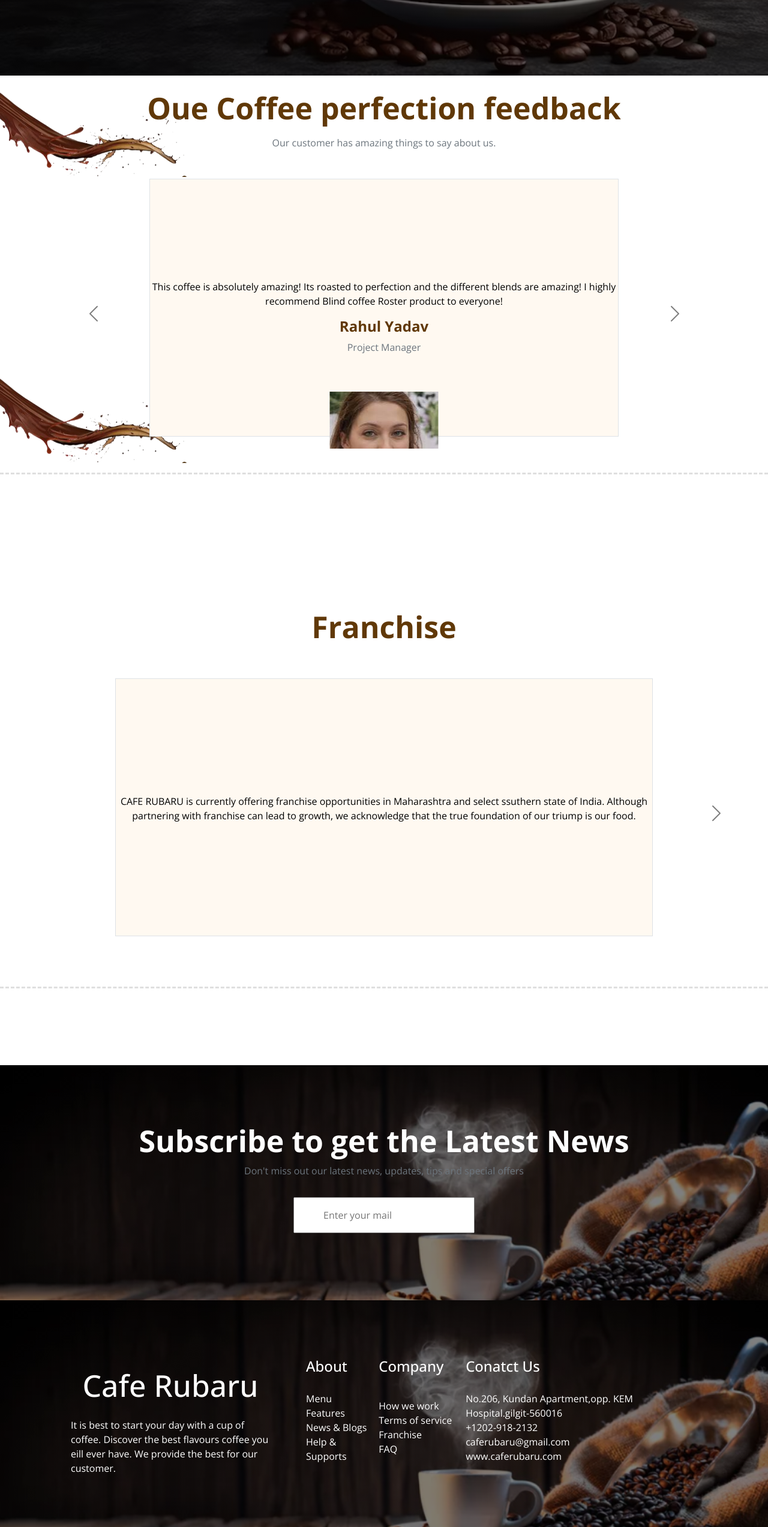
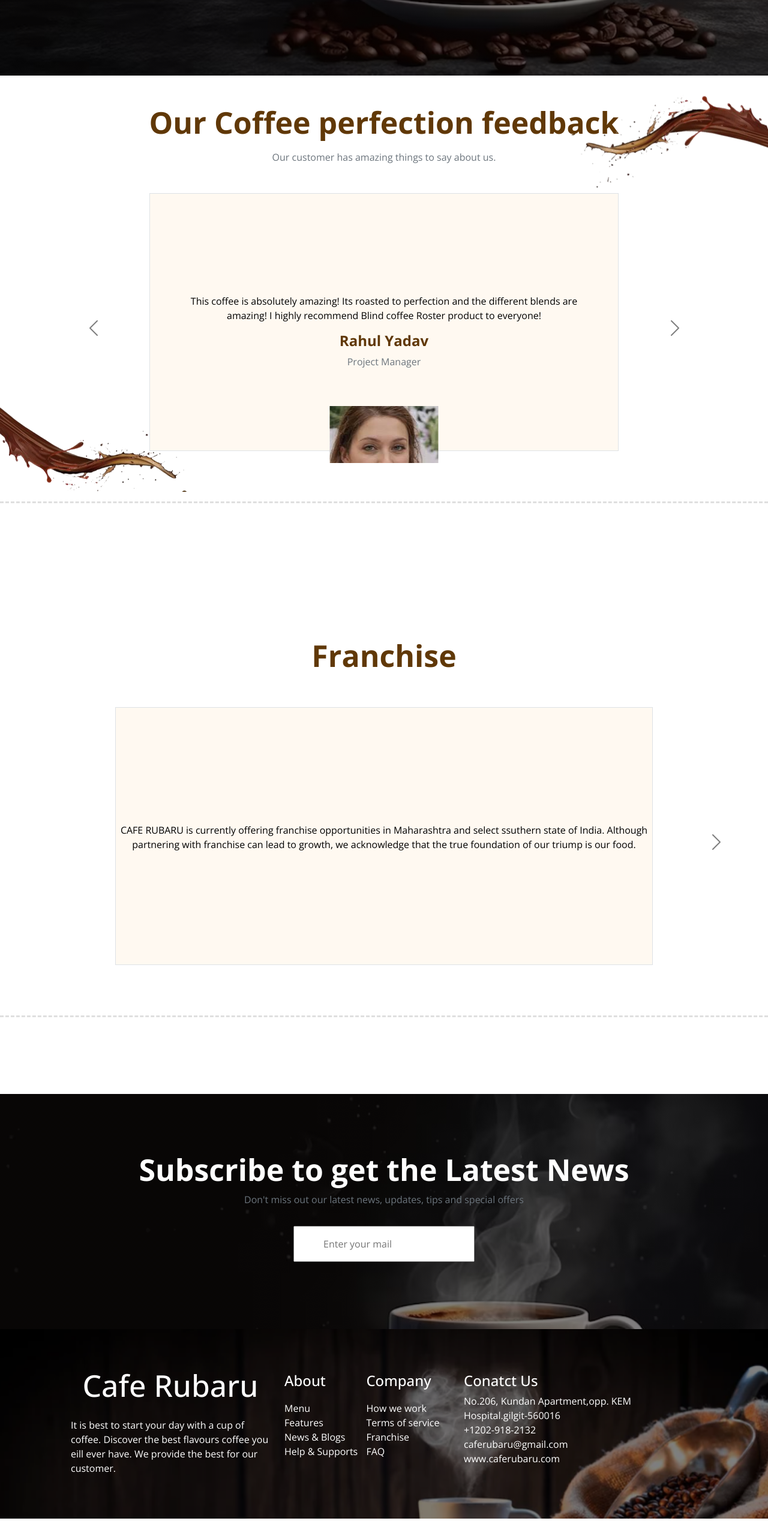
Before and after one commit to Rahulyadav550/coffee_webpage, a plain HTML site: page index.html in a window 1280 px wide. Shown: the part 2934-5480 px from the top of the page at 60% size. Drawn offline with nearby package versions, Linux system fonts and the light colour scheme.

Commit message:
code updated

```diff
--- a/assets/css/style.css
+++ b/assets/css/style.css
@@ -82,7 +82,7 @@ h2{
   width: 100%;
   height: 50%;
   color: #fff;
-  background: linear-gradient(#00000080, #00000080) ,url(../img/banner.png);
+  background: linear-gradient(#00000080, #00000080) ,url(../img/cup-coffee.avif);
   background-size: cover;
 }
 /* subscvribe section start  */
--- a/index.html
+++ b/index.html
@@ -207,19 +207,21 @@
 </section>
  <!-- coffee BG section end -->
  <!-- feeback section start -->
-  <section class="feedback py-4 position-relative">
-    <img src="./assets/img/side-image2.png" alt="side-img" class="position-absolute start-0 end">
+  <section class="feedback py-5 position-relative">
+    <img src="./assets/img/side-image2.png" alt="side-img" class="img-fluid position-absolute end-0 top-30" style="transform: rotate(160deg);">
     <img src="./assets/img/side-image2.png" alt="side-img" class="position-absolute start-0 bottom-0 ">
     <div class="container">
       <div class="row text-center">
-        <h2 class="text-coffee fw-bold mb-3">Oue Coffee  perfection feedback</h2>
+        <h2 class="text-coffee fw-bold mb-3">Our Coffee  perfection feedback</h2>
         <p class="text-secondary mb-5">Our customer has amazing things to say about us.
         </p>
+
         <div id="carouselExampleDark" class="carousel carousel-dark slide" data-bs-ride="carousel">
+
           <div class="carousel-inner" >
             <div class="carousel-item active " data-bs-interval="3000">
               <div class="carousel-caption d-none d-md-block bg-light-orange border">
-                <p>
+                <p class="px-5">
                   This coffee is absolutely amazing! Its roasted to perfection and the different blends are amazing! I highly recommend Blind coffee Roster product to everyone!
                 </p>
                 <h4 class="text-coffee fw-bold">Rahul Yadav</h4>
@@ -229,7 +231,7 @@
             </div>
             <div class="carousel-item" data-bs-interval="3000">
               <div class="carousel-caption d-none d-md-block  bg-light-orange border ">
-                <p>
+                <p class="px-5">
                   This coffee is absolutely amazing! Its roasted to perfection and the different blends are amazing! I highly recommend Blind coffee Roster product to everyone!
                 </p>
                 <h4 class="text-coffee fw-bold">Rahul Yadav</h4>
@@ -239,7 +241,7 @@
             </div>
             <div class="carousel-item" data-bs-interval="3000">
               <div class="carousel-caption d-none d-md-block bg-light-orange border">
-                <p>
+                <p class="px-5">
                   This coffee is absolutely amazing! Its roasted to perfection and the different blends are amazing! I highly recommend Blind coffee Roster product to everyone!
                 </p>
                 <h4 class="text-coffee fw-bold">Rahul Yadav</h4>
@@ -297,19 +299,19 @@
     <p class="text-secondary">
       Don't miss out our latest news, updates, tips and special offers
     </p>
-    <input type="text" placeholder="Enter your mail " class="py-3 m-3 px-5">
+    <input type="text" placeholder="Enter your mail " class="py-3 m-3 px-5 rounded-md" width="100px">
   </div>
  </section>
  <!-- subscribe section end -->
  <!-- footer section start -->
- <footer class="footer py-5 px-5">
-  <div class="container px-5 py-5">
+ <footer class="footer py-5">
+  <div class="container px-5">
     <div class="row">
       <div class="col-lg-4">
         <h2 class="text-white text-center py-3 ">Cafe Rubaru</h2>
         <p class="text-align justify">It is best to start your day with a cup of coffee. Discover the best flavours coffee you eill ever have. We provide the best for our customer. </p>
       </div>
-      <div class="col-lg-8 foot d-flex justify-content-between px-5">
+      <div class="col-lg-8 foot d-flex justify-content-between py-4">
         <div class="row">
           <h4>About</h4>
           <ul>
```
